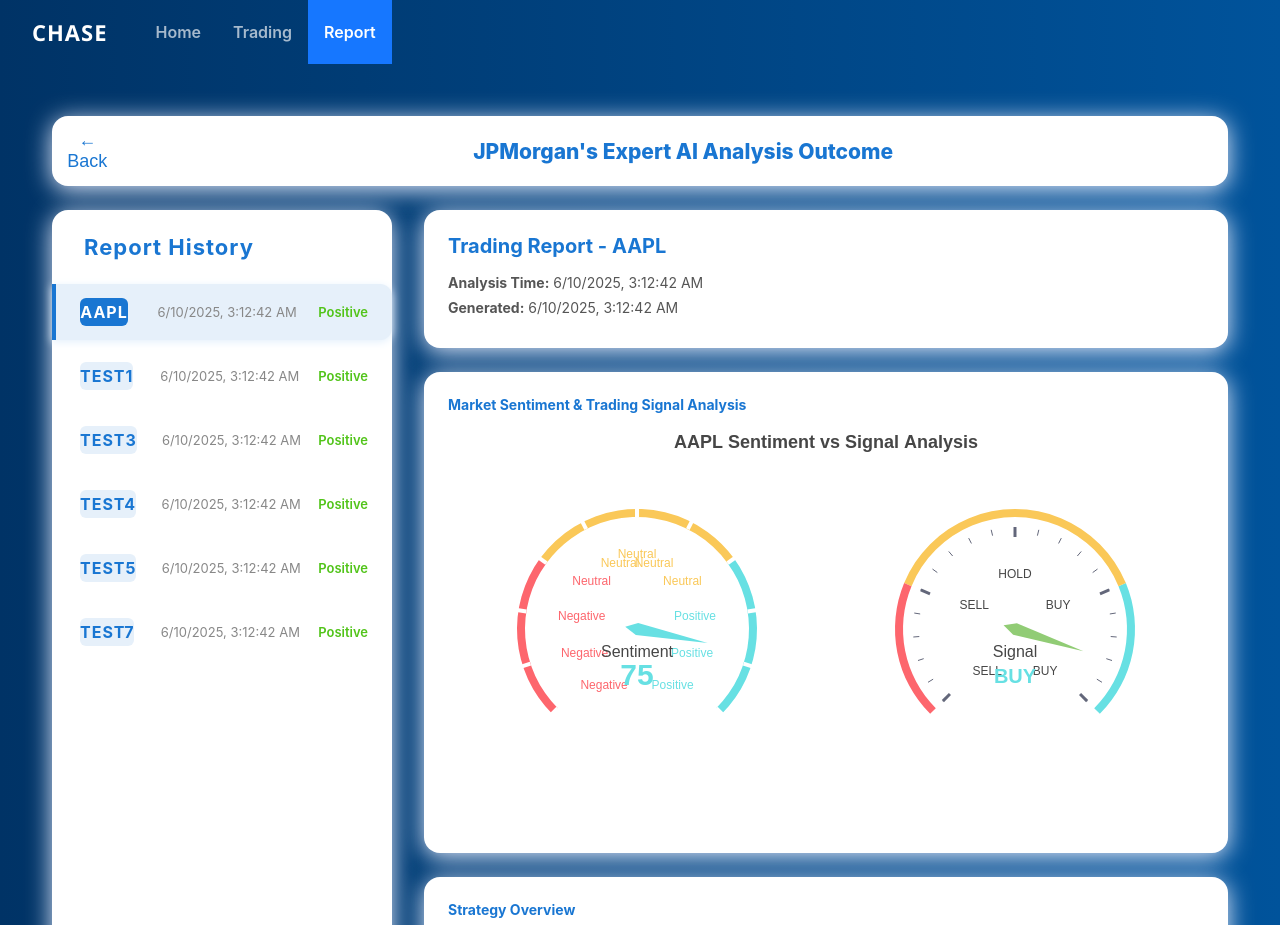
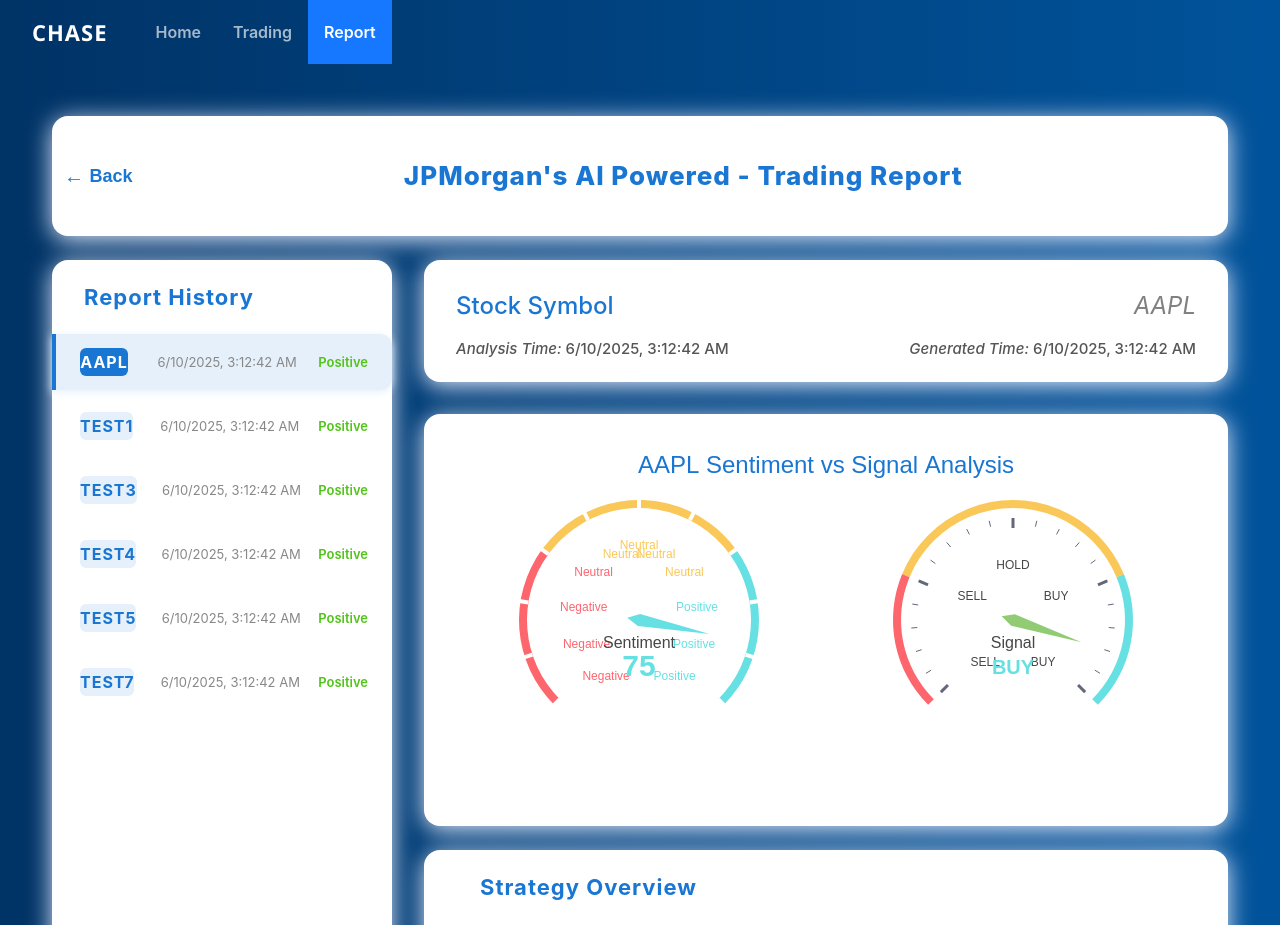
Before and after one commit to cybersreejith/AI-Quant-Trading-Signal, a React (Create React App) app in the folder frontend/: page /report in a window 1280 px wide. Shown: the top 925 px of the page. Built offline with nearby package versions, Linux system fonts and the light colour scheme.

Commit message:
Updates to report page

```diff
--- a/frontend/src/pages/Report_New.tsx
+++ b/frontend/src/pages/Report_New.tsx
@@ -395,34 +395,55 @@
         {/* Trading Report Header */}
         <div
           style={{
-            marginBottom: 24,
+            marginBottom: 32,
             boxShadow: "0 4px 24px #e3eafc",
             background: "#fff",
             borderRadius: 16,
-            padding: 24,
+            padding: "32px 32px 24px 32px",
+            display: "flex",
+            alignItems: "center",
+            minHeight: 100,
+            position: "relative",
           }}
         >
-          <div
-            style={{ display: "flex", alignItems: "center", marginBottom: 16 }}
-          >
+          <div style={{ flex: 1 }}>
             <h3
               style={{
                 margin: 0,
                 color: "#1976d2",
-                fontSize: 20,
-                fontWeight: 700,
+                fontWeight: 500,
+                fontSize: 24,
+                lineHeight: 1.2,
+                display: "flex",
+                justifyContent: "space-between",
+                alignItems: "center",
               }}
             >
-              Trading Report - {symbol}
+              <span>Stock Symbol</span>
+              <span
+                style={{ color: "grey", fontWeight: 400, fontStyle: "italic" }}
+              >
+                {symbol}
+              </span>
             </h3>
+            <div
+              style={{
+                display: "flex",
+                justifyContent: "space-between",
+                marginTop: 18,
+                fontSize: 15,
+                color: "#555",
+                fontWeight: 500,
+              }}
+            >
+              <span>
+                <i>Analysis Time:</i> {new Date(timestamp).toLocaleString()}
+              </span>
+              <span>
+                <i>Generated Time:</i> {finalReport.generated_at}
+              </span>
+            </div>
           </div>
-          <p style={{ margin: "8px 0", color: "#555" }}>
-            <strong>Analysis Time:</strong>{" "}
-            {new Date(timestamp).toLocaleString()}
-          </p>
-          <p style={{ margin: "8px 0", color: "#555" }}>
-            <strong>Generated:</strong> {finalReport.generated_at}
-          </p>
         </div>
 
         {/* Market Sentiment & Trading Signal Analysis */}
@@ -432,17 +453,33 @@
             boxShadow: "0 4px 24px #e3eafc",
             background: "#fff",
             borderRadius: 16,
-            padding: 24,
+            padding: "6px 28px",
           }}
         >
-          <h4 style={{ margin: "0 0 16px 0", color: "#1976d2" }}>
-            Market Sentiment & Trading Signal Analysis
-          </h4>
+          {/* <h4
+            style={{
+              color: "#1976d2",
+              fontWeight: 600,
+              fontSize: 26,
+              lineHeight: 1.2,
+            }}
+          >
+            Sentiment / Trading Signal Analysis
+          </h4> */}
+
           <ReactECharts
             option={{
               title: {
                 text: `${symbol} Sentiment vs Signal Analysis`,
                 left: "center",
+                top: 30,
+                padding: [16, 0, 16, 0],
+                textStyle: {
+                  color: "#1976d2",
+                  fontWeight: 500,
+                  fontSize: 24,
+                  lineHeight: 1.2,
+                },
               },
               tooltip: {
                 trigger: "item",
@@ -585,7 +622,15 @@
             padding: 24,
           }}
         >
-          <h4 style={{ margin: "0 0 16px 0", color: "#1976d2" }}>
+          <h4
+            style={{
+              margin: "0 0 24px 32px",
+              color: "#1976d2",
+              fontWeight: 700,
+              fontSize: 22,
+              letterSpacing: 1,
+            }}
+          >
             Strategy Overview
           </h4>
           <p style={{ margin: "8px 0", color: "#555" }}>
@@ -648,7 +693,14 @@
 
         <Card
           title="Quantitative Analysis"
-          style={{ marginBottom: 24, boxShadow: "0 4px 24px #e3eafc" }}
+          style={{
+            boxShadow: "0 4px 24px #e3eafc",
+            margin: "0 0 24px 32px",
+            color: "#1976d2",
+            fontWeight: 700,
+            fontSize: 22,
+            letterSpacing: 1,
+          }}
         >
           <Table
             columns={[
@@ -702,7 +754,6 @@
                 : []),
             ]}
           />
-
           <div style={{ marginTop: 16 }}>
             <Paragraph>
               <strong>Key Strength:</strong>{" "}
@@ -814,13 +865,12 @@
           display: "flex",
           alignItems: "center",
           justifyContent: "center",
-          minHeight: 70,
+          minHeight: 120,
         }}
       >
         <button
           onClick={() => navigate("/")}
           style={{
-            marginRight: 16,
             background: "none",
             border: "none",
             color: "#1976d2",
@@ -830,7 +880,8 @@
             alignItems: "center",
           }}
         >
-          &#8592; Back
+          <span style={{ fontSize: 20, marginLeft: 6 }}>&#8592;&nbsp;</span>
+          <strong>Back</strong>
         </button>
         <h2
           style={{
@@ -839,9 +890,12 @@
             fontWeight: 800,
             textAlign: "center",
             width: "100%",
+            fontSize: 26,
+            letterSpacing: 1,
+            lineHeight: 1.2,
           }}
         >
-          JPMorgan's Expert AI Analysis Outcome
+          JPMorgan's AI Powered - Trading Report
         </h2>
       </div>
 
```
